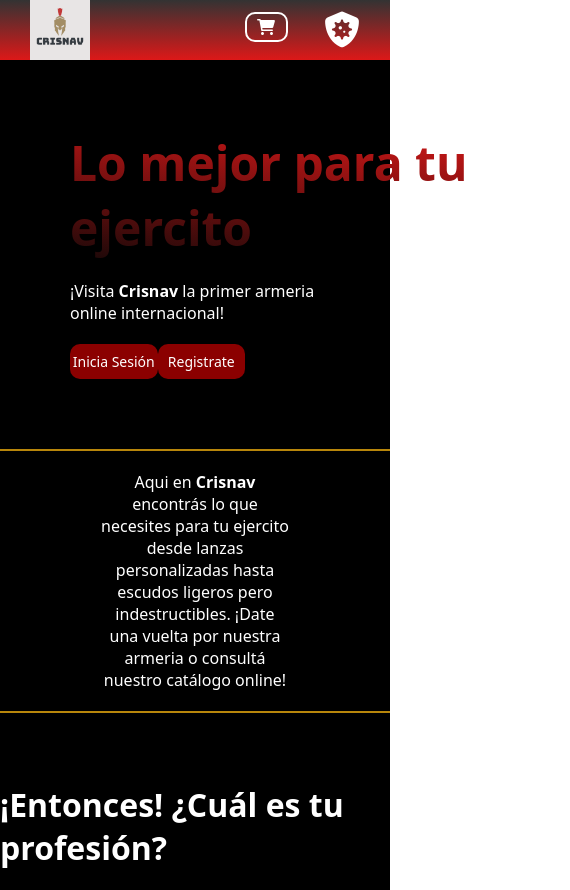
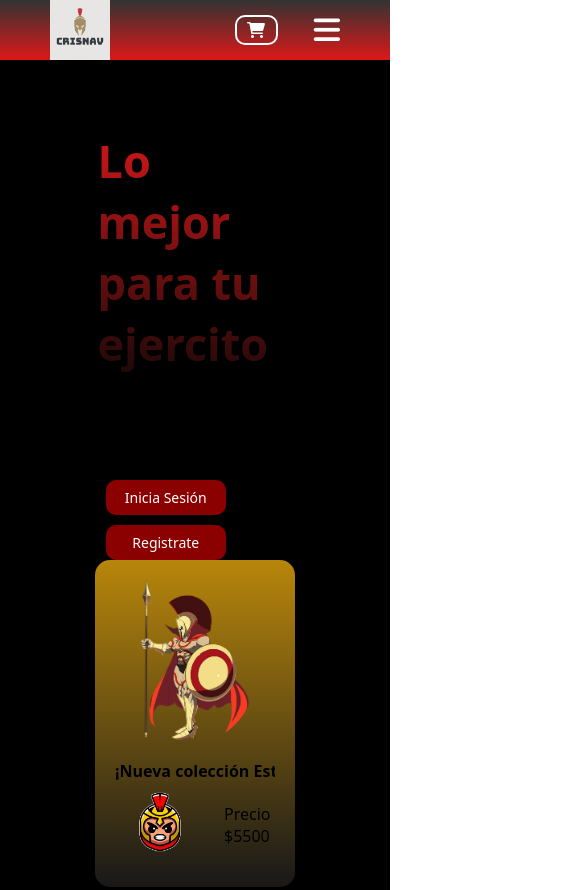
Before and after one commit to Cristian07kio/Landing-page, a plain HTML site: page index.html in a window 390 px wide. Shown: the top 890 px of the page, 570 px wide, since content can reach past the window. Drawn offline with Linux system fonts and the light colour scheme.

Commit message:
hamburguesa y responsive

```diff
--- a/assets/styles.css
+++ b/assets/styles.css
@@ -28,14 +28,14 @@
     Oxygen, Ubuntu, Cantarell, "Open Sans", "Helvetica Neue", sans-serif;
 }
 /* header */
-header {
+.header {
   background: linear-gradient(to bottom, #333333, #dd1818);
   width: 100%;
   display: flex;
   justify-content: space-between;
   align-items: center;
   height: 60px;
-  padding: 0 30px;
+  padding: 0 50px;
   position: fixed;
   top: 0;
   z-index: 2;
@@ -62,9 +62,9 @@
   gap: 20px;
 }
 .navbar i {
-  font-size: 36px;
+  display: none;
+  font-size: 30px;
   color: var(--bg-white);
-  display: none;
 }
 #toggle-menu {
   display: none;
@@ -99,7 +99,6 @@
   flex-direction: column;
   align-items: center;
   justify-content: center;
-  color: white;
   width: 100%;
 }
 
@@ -126,7 +125,7 @@
 .hero-info h1 {
   font-size: 48px;
   width: 80%;
-  min-width: 500px;
+  min-width: 100px;
   font-weight: 800;
   color: transparent;
   background: linear-gradient(5deg, #1c0808, #dd1818);
@@ -155,7 +154,7 @@
 }
 
 .hero-card {
-  width: 300px;
+  width: 200px;
   background: var(--cr-background);
   padding: 20px;
   border-radius: 15px;
@@ -214,6 +213,7 @@
   width: 100%;
   text-align: center;
   padding: 10px 100px;
+  color: var(--text-white);
 }
 
 #description p > span {
@@ -234,14 +234,17 @@
 #info h2 {
   font-size: 32px;
   font-weight: 800;
+  color: var(--text-white);
 }
-
+#info p {
+  color: var(--text-white);
+}
 .info-cards-container {
   display: flex;
   justify-content: space-around;
   align-items: flex-start;
   flex-wrap: wrap;
-  gap: 40px;
+  gap: 10px;
 }
 
 .info-card img {
@@ -264,12 +267,12 @@
 .info-card h3 {
   font-size: 28px;
   font-weight: 600;
+  color: var(--primary);
 }
 
 .info-card p {
   font-size: 14px;
   font-weight: 700;
-  color: var(--primary);
 }
 /* footer section */
 
@@ -304,20 +307,33 @@
   list-style-type: none;
 }
 /*Mediaquerie Tablet*/
-
-/*@media (max-width: 992px) {
-}*/
-
+/*
+@media (max-width: 992px) {
+  #hero {
+    flex-direction: column;
+    gap: 10px;
+  }
+  .botones {
+    display: flex;
+    flex-direction: column;
+    gap: 10px;
+  }
+  footer {
+    display: flex;
+    flex-direction: column;
+  }
+}
+*/
 /*Mediaquerie Mobile*/
 
 @media (max-width: 576px) {
   .navbar-list {
     background: linear-gradient(to bottom, #000, #dd1818);
-    width: 100%;
-    height: calc(100vh - 60px);
+    width: 50%;
+    height: calc(70vh - 60px);
     position: absolute;
-    top: 80px;
-    left: 0;
+    top: 60px;
+    right: 0;
     flex-direction: column;
     align-items: center;
     justify-content: center;
@@ -329,8 +345,22 @@
   #toggle-menu:checked ~ .navbar-list {
     display: flex;
   }
+  #hero {
+    flex-direction: column;
+  }
+  .hero-info h1 {
+    width: 100%;
+    min-width: 10px;
+    font-weight: 800;
+    font-size: 45px;
+  }
+  .botones {
+    display: flex;
+    flex-direction: column;
+    gap: 10px;
+  }
   .hero-card {
-    display: none;
+    min-width: 80px;
   }
   footer {
     display: flex;
--- a/index.html
+++ b/index.html
@@ -9,7 +9,7 @@
     <title>Landing Page</title>
   </head>
   <body>
-    <header>
+    <header class="header">
       <img
         src="./assets/img/logo/CrisNav.png"
         alt="logo Crisnav"
@@ -27,7 +27,7 @@
           alt="card logo"
           class="cart-icon"
         />
-        <label for="toggle-menu"><i class="fa-solid fa-shield-virus"></i></label>
+        <label for="toggle-menu"><i class="fa-solid fa-bars"></i></label>
         <input type="checkbox"  id="toggle-menu"/>
       </nav>
     </header>
@@ -119,8 +119,8 @@
       </div>
       <iframe
         src="https://www.google.com/maps/embed?pb=!1m14!1m8!1m3!1d25465.580215387312!2d22.4193326!3d37.0766021!3m2!1i1024!2i768!4f13.1!3m3!1m2!1s0x1361d2760a6f3319%3A0x55c178decfd13663!2sEsparta%20231%2000%2C%20Grecia!5e0!3m2!1ses!2sar!4v1683757769108!5m2!1ses!2sar"
-        width="400"
-        height="300"
+        width="200"
+        height="200"
         style="border: 0"
         allowfullscreen=""
         loading="lazy"
```
